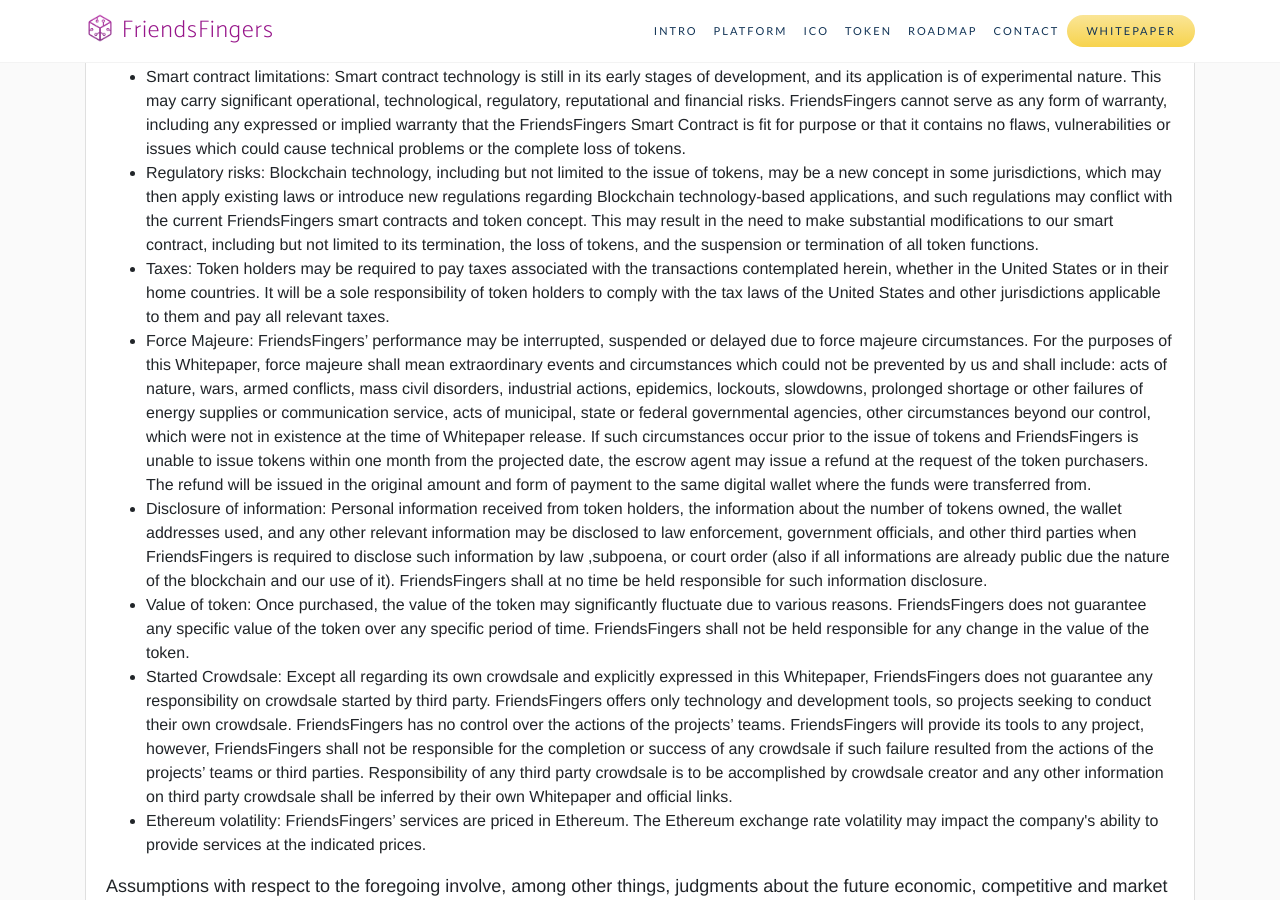
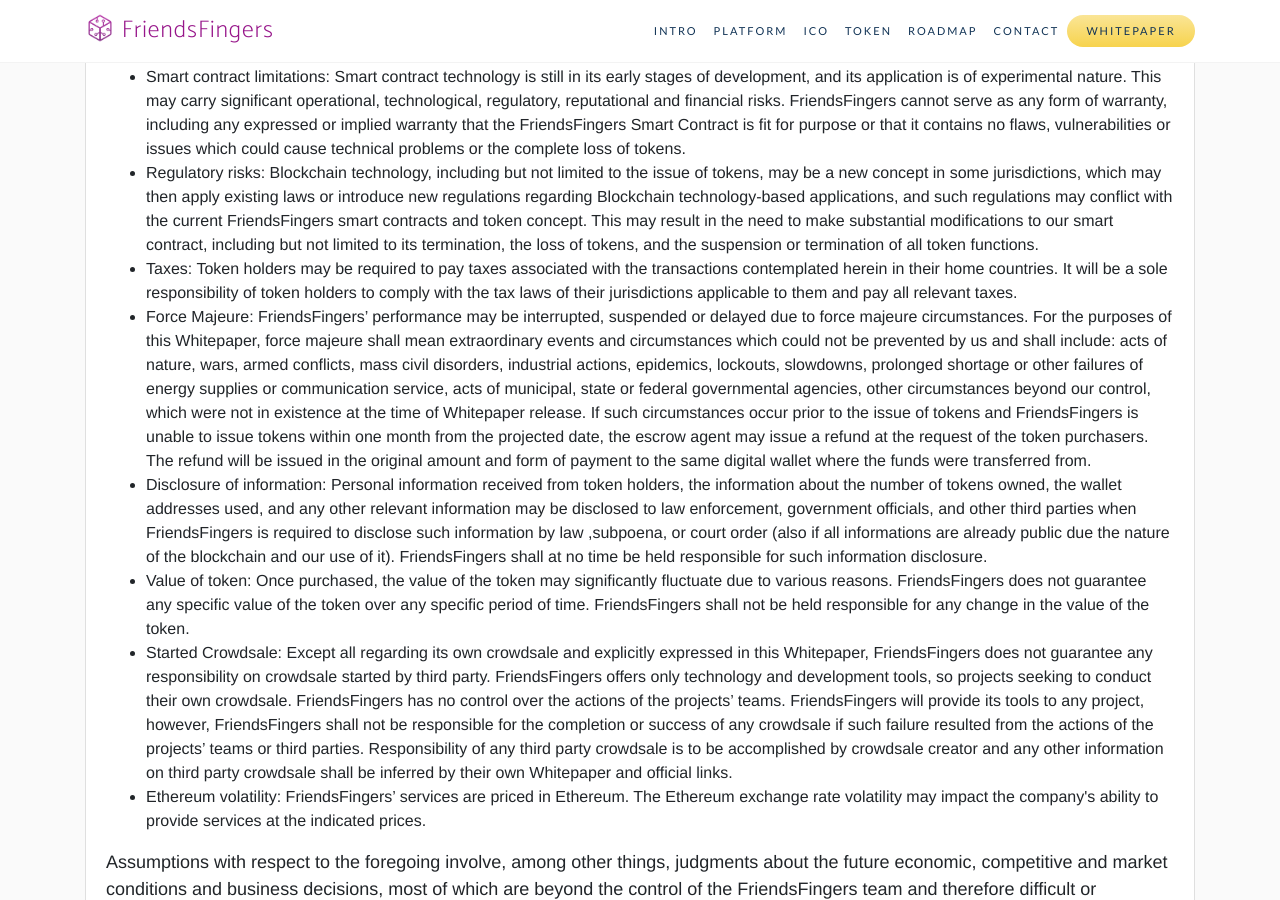
Before and after one commit to FriendsFingers/friendsfingers.github.io, a Jekyll site: the page built from whitepaper.html, in a window 1280 px wide and 900 px high, scrolled down 12424 px. Built offline with Jekyll 4.4.1, drawn with Linux system fonts in a browser that asks for light colours; some web fonts are replaced; comment, search, counter and statistics services are not loaded.

Commit message:
updated whitepaper

```diff
--- a/whitepaper.html
+++ b/whitepaper.html
@@ -300,7 +300,7 @@ permalink: whitepaper
                     <li>Dependence on infrastructure: Ethereum and the Internet implies that FriendsFingers can offer no assurances that a system failure would not adversely affect our software. Break-ins, network delays or other disruptions caused by third parties may result in interruption, delay or suspension of services, which would limit the use of the tokens.</li>
                     <li>Smart contract limitations: Smart contract technology is still in its early stages of development, and its application is of experimental nature. This may carry significant operational, technological, regulatory, reputational and financial risks. FriendsFingers cannot serve as any form of warranty, including any expressed or implied warranty that the FriendsFingers Smart Contract is fit for purpose or that it contains no flaws, vulnerabilities or issues which could cause technical problems or the complete loss of tokens.</li>
                     <li>Regulatory risks: Blockchain technology, including but not limited to the issue of tokens, may be a new concept in some jurisdictions, which may then apply existing laws or introduce new regulations regarding Blockchain technology-based applications, and such regulations may conflict with the current FriendsFingers smart contracts and token concept. This may result in the need to make substantial modifications to our smart contract, including but not limited to its termination, the loss of tokens, and the suspension or termination of all token functions.</li>
-                    <li>Taxes: Token holders may be required to pay taxes associated with the transactions contemplated herein, whether in the United States or in their home countries. It will be a sole responsibility of token holders to comply with the tax laws of the United States and other jurisdictions applicable to them and pay all relevant taxes.</li>
+                    <li>Taxes: Token holders may be required to pay taxes associated with the transactions contemplated herein in their home countries. It will be a sole responsibility of token holders to comply with the tax laws of their jurisdictions applicable to them and pay all relevant taxes.</li>
                     <li>Force Majeure: FriendsFingers’ performance may be interrupted, suspended or delayed due to force majeure circumstances. For the purposes of this Whitepaper, force majeure shall mean extraordinary events and circumstances which could not be prevented by us and shall include: acts of nature, wars, armed conflicts, mass civil disorders, industrial actions, epidemics, lockouts, slowdowns, prolonged shortage or other failures of energy supplies or communication service, acts of municipal, state or federal governmental agencies, other circumstances beyond our control, which were not in existence at the time of Whitepaper release. If such circumstances occur prior to the issue of tokens and FriendsFingers is unable to issue tokens within one month from the projected date, the escrow agent may issue a refund at the request of the token purchasers. The refund will be issued in the original amount and form of payment to the same digital wallet where the funds were transferred from.</li>
                     <li>Disclosure of information: Personal information received from token holders, the information about the number of tokens owned, the wallet addresses used, and any other relevant information may be disclosed to law enforcement, government officials, and other third parties when FriendsFingers is required to disclose such information by law ,subpoena, or court order (also if all informations are already public due the nature of the blockchain and our use of it). FriendsFingers shall at no time be held responsible for such information disclosure.</li>
                     <li>Value of token: Once purchased, the value of the token may significantly fluctuate due to various reasons. FriendsFingers does not guarantee any specific value of the token over any specific period of time. FriendsFingers shall not be held responsible for any change in the value of the token.</li>
```
